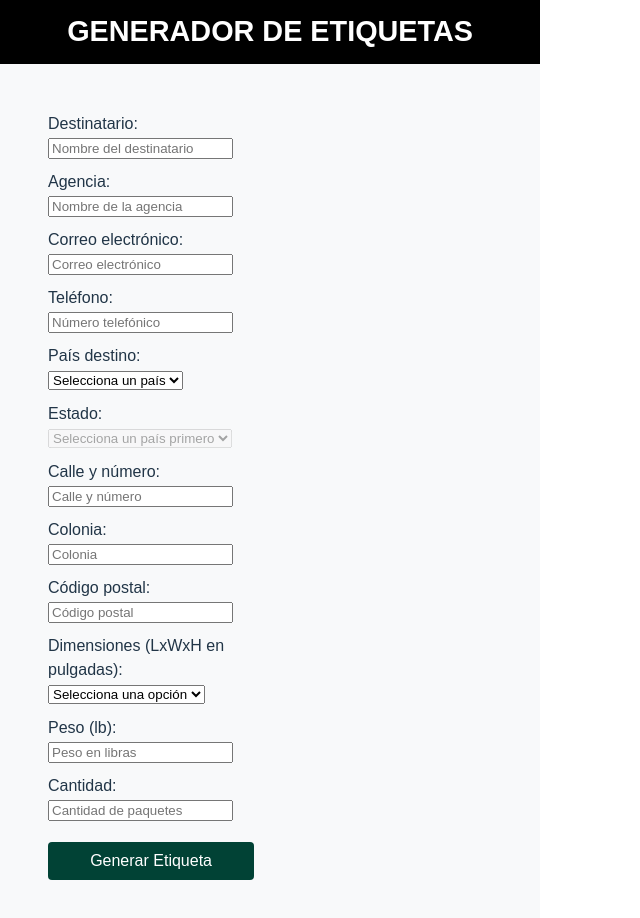
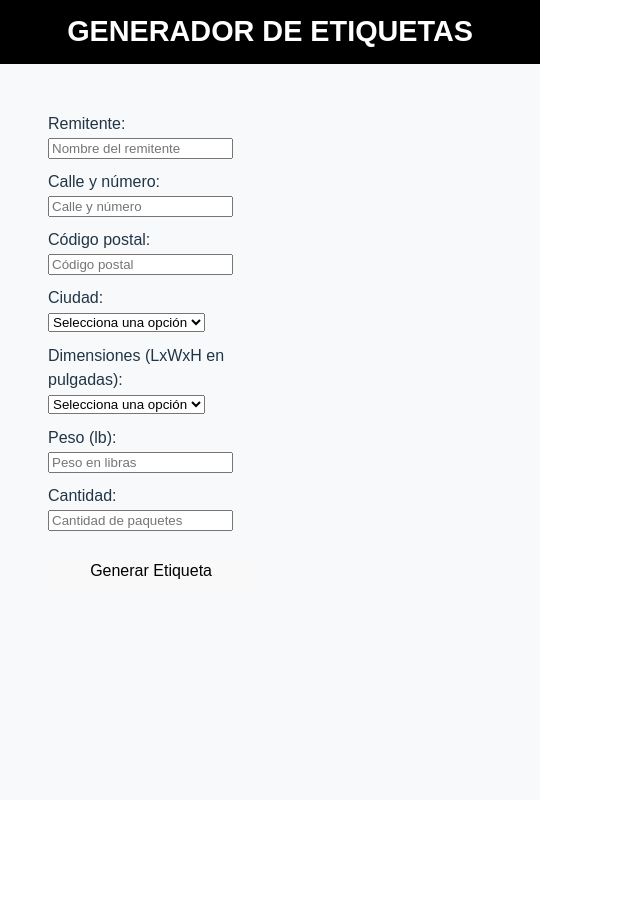
Before and after one commit to enviosns2/labelmaker, a React (Vite) app in the folder frontend/: page / in a window 1280 px wide. Shown: the top 918 px of the page, without its empty margins (0-640 px from the left). After the commit the page ends 800 px from the top, so only its background shows below. Built offline with nearby package versions, Linux system fonts and the light colour scheme.

Commit message:
feat: añadir opción 28x28x34 en dimensiones

```diff
--- a/frontend/src/components/packageform.jsx
+++ b/frontend/src/components/packageform.jsx
@@ -3,90 +3,49 @@ import axios from "axios";
 
 const PackageForm = ({ onGenerateLabel }) => {
   const [formData, setFormData] = useState({
-    recipient: "",
-    agency: "",
+    sender: "",
     street: "",
-    colonia: "", // Nuevo campo
     postalCode: "",
     city: "",
     customCity: "",
     dimensions: "",
     customDimensions: "",
     weight: "",
-    quantity: "",
-    email: "",
-    phone: "",
-    destinationCountry: "", // Nuevo campo
+    quantity: "", // Campo para cantidad
   });
 
-  const [statusMessage, setStatusMessage] = useState("");
-  const [isSubmitting, setIsSubmitting] = useState(false);
+  // URL del backend desplegado en Render
+  const API_URL =
+  process.env.NODE_ENV === "production"
+    ? "/api/packages"
+    : "http://localhost:3000/api/packages";
 
-  const API_URL =
-    process.env.NODE_ENV === "production"
-      ? "https://labelmaker.onrender.com/api/packages"
-      : "http://localhost:3000/api/packages";
-
- // Añadir mapeo de estados/entidades por país
-  const STATES = {
-    "Estados Unidos": [
-      "Alabama", "Alaska", "Arizona", "Arkansas", "California", "Carolina del Norte", "Carolina del Sur",
-      "Colorado", "Connecticut", "Dakota del Norte", "Dakota del Sur", "Delaware", "Florida", "Georgia",
-      "Hawái", "Idaho", "Illinois", "Indiana", "Iowa", "Kansas", "Kentucky", "Luisiana", "Maine",
-      "Maryland", "Massachusetts", "Míchigan", "Minnesota", "Misisipi", "Misuri", "Montana",
-      "Nebraska", "Nevada", "Nueva Hampshire", "Nueva Jersey", "Nuevo México", "Nueva York",
-      "Ohio", "Oklahoma", "Oregón", "Pensilvania", "Rhode Island", "Tennessee", "Texas", "Utah",
-      "Vermont", "Virginia", "Virginia Occidental", "Washington", "Wisconsin", "Wyoming",
-      "otro"
-    ],
-    "México": [
-      "Aguascalientes", "Baja California", "Baja California Sur", "Campeche", "Chiapas", "Chihuahua",
-      "Ciudad de México", "Coahuila", "Colima", "Durango", "Estado de México", "Guanajuato",
-      "Guerrero", "Hidalgo", "Jalisco", "Michoacán", "Morelos", "Nayarit", "Nuevo León", "Oaxaca",
-      "Puebla", "Querétaro", "Quintana Roo", "San Luis Potosí", "Sinaloa", "Sonora", "Tabasco",
-      "Tamaulipas", "Tlaxcala", "Veracruz", "Yucatán", "Zacatecas",
-      "otro"
-    ],
-    "Guatemala": [
-      "Alta Verapaz", "Baja Verapaz", "Chimaltenango", "Chiquimula", "El Progreso", "Escuintla",
-      "Guatemala", "Huehuetenango", "Izabal", "Jalapa", "Jutiapa", "Petén", "Quetzaltenango",
-      "Quiché", "Retalhuleu", "Sacatepéquez", "San Marcos", "Santa Rosa", "Sololá", "Suchitepéquez",
-      "Totonicapán", "Zacapa",
-      "otro"
-    ],
-    "El Salvador": [
-      "Ahuachapán", "Cabañas", "Chalatenango", "Cuscatlán", "La Libertad", "La Paz", "La Unión",
-      "Morazán", "San Miguel", "San Salvador", "San Vicente", "Santa Ana", "Sonsonate", "Usulután",
-      "otro"
-    ],
-  };
-
+  // Maneja los cambios en los campos del formulario
   const handleChange = (e) => {
-    const { name, value } = e.target;
-
-    // Si cambia el país, reiniciamos el estado/ciudad seleccionado y customCity
-    if (name === "destinationCountry") {
-      setFormData((prev) => ({
-        ...prev,
-        destinationCountry: value,
-        city: "",
-        customCity: "",
-      }));
-      return;
-    }
-
     setFormData({
       ...formData,
-      [name]: value,
+      [e.target.name]: e.target.value,
     });
   };
 
+  // Genera un código único basado en los datos del formulario
+  const generateUniqueCode = (data) => {
+    const timestamp = Date.now().toString(36); // Marca de tiempo en base 36
+    const clientPrefix = data.sender.slice(0, 3).toUpperCase(); // Primeras 3 letras del remitente
+    const cityPrefix =
+      data.city === "otro"
+        ? data.customCity.slice(0, 3).toUpperCase() // Ciudad personalizada
+        : data.city.slice(0, 3).toUpperCase(); // Ciudad seleccionada
+    const randomString = Math.random().toString(36).substring(2, 6).toUpperCase(); // Cadena aleatoria
+
+    return `${clientPrefix}-${cityPrefix}-${timestamp}-${randomString}`;
+  };
+
+  // Limpia los datos del formulario
   const resetForm = () => {
     setFormData({
-      recipient: "",
-      agency: "",
+      sender: "",
       street: "",
-      colonia: "",
       postalCode: "",
       city: "",
       customCity: "",
@@ -94,19 +53,14 @@ const PackageForm = ({ onGenerateLabel }) => {
       customDimensions: "",
       weight: "",
       quantity: "",
-      email: "",
-      phone: "",
-      destinationCountry: "", // Nuevo campo
     });
-    setStatusMessage("");
   };
 
+  // Validación de campos obligatorios
   const isFormValid = () => {
     const {
-      recipient,
-      agency,
+      sender,
       street,
-      colonia,
       postalCode,
       city,
       customCity,
@@ -114,74 +68,60 @@ const PackageForm = ({ onGenerateLabel }) => {
       customDimensions,
       weight,
       quantity,
-      email,
-      phone,
-      destinationCountry,
     } = formData;
 
     return (
-      recipient &&
-      agency &&
+      sender &&
       street &&
-      colonia &&
       postalCode &&
       weight &&
       quantity &&
-      email &&
       (city !== "otro" || customCity) &&
-      (dimensions !== "otro" || customDimensions) &&
-      destinationCountry
+      (dimensions !== "otro" || customDimensions)
     );
   };
 
+  // Maneja el envío del formulario
   const handleSubmit = async (e) => {
     e.preventDefault();
 
     if (!isFormValid()) {
-      setStatusMessage("Por favor, completa todos los campos obligatorios.");
+      alert("Por favor, completa todos los campos.");
       return;
     }
 
+    const uniqueCode = generateUniqueCode(formData);
+
+    // Construir el paquete con los datos del formulario
     const packageData = {
-      recipient: formData.recipient,
-      agency: formData.agency,
+      paquete_id: uniqueCode,
+      uniqueCode,
+      sender: formData.sender,
       street: formData.street,
-      colonia: formData.colonia,
       postalCode: formData.postalCode,
-      city:
-        formData.city === "otro"
-          ? formData.customCity
-          : formData.city,
+      city: formData.city === "otro" ? formData.customCity : formData.city,
       dimensions:
         formData.dimensions === "otro"
           ? formData.customDimensions
           : formData.dimensions,
       weight: formData.weight,
       quantity: formData.quantity,
-      email: formData.email,
-      phone: formData.phone,
-      destinationCountry: formData.destinationCountry,
     };
 
-    setStatusMessage("Enviando datos...");
-    setIsSubmitting(true);
+    // Mostrar la etiqueta en el frontend
+    onGenerateLabel(packageData);
 
+    // Enviar los datos al backend
     try {
       const response = await axios.post(API_URL, packageData);
-      console.log("✅ Respuesta del servidor:", response.data);
-
-      if (response.data && response.data.paquete_id) {
-        setStatusMessage("Paquete guardado con éxito.");
-        onGenerateLabel(response.data);
-        resetForm();
-      } else {
-        setStatusMessage("Error: La respuesta del servidor no contiene un paquete_id.");
-      }
+      console.log("Paquete guardado en la base de datos:", response.data);
+      alert("Paquete guardado con éxito.");
+      resetForm();
     } catch (error) {
-      console.error("❌ Error al guardar el paquete:", error.response || error.message);
-      setStatusMessage("Error al guardar el paquete. Intenta nuevamente.");
-    } finally {
-      setIsSubmitting(false);
+      console.error("Error al guardar el paquete:", error);
+      alert(
+        "Hubo un error al intentar guardar el paquete. Por favor, intenta nuevamente."
+      );
     }
   };
 
@@ -190,105 +130,19 @@ const PackageForm = ({ onGenerateLabel }) => {
       onSubmit={handleSubmit}
       style={{ display: "flex", flexDirection: "column", gap: "10px" }}
     >
+      {/* Campos del formulario */}
       <div>
         <label>
-          Destinatario:
+          Remitente:
           <input
             type="text"
-            name="recipient"
-            value={formData.recipient}
+            name="sender"
+            value={formData.sender}
             onChange={handleChange}
-            placeholder="Nombre del destinatario"
+            placeholder="Nombre del remitente"
             required
           />
         </label>
-      </div>
-      <div>
-        <label>
-          Agencia:
-          <input
-            type="text"
-            name="agency"
-            value={formData.agency}
-            onChange={handleChange}
-            placeholder="Nombre de la agencia"
-            required
-          />
-        </label>
-      </div>
-      <div>
-        <label>
-          Correo electrónico:
-          <input
-            type="email"
-            name="email"
-            value={formData.email}
-            onChange={handleChange}
-            placeholder="Correo electrónico"
-            required
-          />
-        </label>
-      </div>
-      <div>
-        <label>
-          Teléfono:
-          <input
-            type="tel"
-            name="phone"
-            value={formData.phone}
-            onChange={handleChange}
-            placeholder="Número telefónico"
-          />
-        </label>
-      </div>
-      <div>
-        <label>
-          País destino:
-          <select
-            name="destinationCountry"
-            value={formData.destinationCountry}
-            onChange={handleChange}
-            required
-          >
-            <option value="">Selecciona un país</option>
-            <option value="Estados Unidos">Estados Unidos</option>
-            <option value="México">México</option>
-            <option value="Guatemala">Guatemala</option>
-            <option value="El Salvador">El Salvador</option>
-          </select>
-        </label>
-      </div>
-      <div>
-        <label>
-          Estado:
-          <select
-            name="city"
-            value={formData.city}
-            onChange={handleChange}
-            required
-            disabled={!formData.destinationCountry} // deshabilitado hasta elegir país
-          >
-            <option value="">{formData.destinationCountry ? "Selecciona una opción" : "Selecciona un país primero"}</option>
-            {/* Mostrar solo los estados del país seleccionado */}
-            {formData.destinationCountry &&
-              STATES[formData.destinationCountry]?.map((st) => (
-                <option key={st} value={st === "otro" ? "otro" : st}>
-                  {st === "otro" ? "Otro" : st}
-                </option>
-              ))}
-          </select>
-        </label>
-        {formData.city === "otro" && (
-          <input
-            type="text"
-            name="customCity"
-            value={formData.customCity}
-            onChange={handleChange}
-            placeholder="Especifica la ciudad"
-            style={{ marginTop: "5px" }}
-            required
-          />
-        )}
       </div>
       <div>
         <label>
@@ -305,19 +159,6 @@ const PackageForm = ({ onGenerateLabel }) => {
       </div>
       <div>
         <label>
-          Colonia:
-          <input
-            type="text"
-            name="colonia"
-            value={formData.colonia}
-            onChange={handleChange}
-            placeholder="Colonia"
-            required
-          />
-        </label>
-      </div>
-      <div>
-        <label>
           Código postal:
           <input
             type="text"
@@ -328,6 +169,34 @@ const PackageForm = ({ onGenerateLabel }) => {
             required
           />
         </label>
+      </div>
+      <div>
+        <label>
+          Ciudad:
+          <select
+            name="city"
+            value={formData.city}
+            onChange={handleChange}
+            required
+          >
+            <option value="">Selecciona una opción</option>
+            <option value="Jalisco">Jalisco</option>
+            <option value="Michoacán">Michoacán</option>
+            <option value="Guanajuato">Guanajuato</option>
+            <option value="otro">Otro</option>
+          </select>
+        </label>
+        {formData.city === "otro" && (
+          <input
+            type="text"
+            name="customCity"
+            value={formData.customCity}
+            onChange={handleChange}
+            placeholder="Especifica la ciudad"
+            style={{ marginTop: "5px" }}
+            required
+          />
+        )}
       </div>
       <div>
         <label>
@@ -349,6 +218,7 @@ const PackageForm = ({ onGenerateLabel }) => {
             <option value="24x24x30">24x24x30</option>
             <option value="27x27x27">27x27x27</option>
             <option value="30x30x30">30x30x30</option>
+            <option value="28x28x34">28x28x34</option>
             <option value="otro">Otro</option>
           </select>
         </label>
@@ -390,22 +260,9 @@ const PackageForm = ({ onGenerateLabel }) => {
           />
         </label>
       </div>
-      <button
-        type="submit"
-        style={{
-          marginTop: "10px",
-          backgroundColor: "#014235",
-          color: "#fff",
-          border: "none",
-          padding: "10px 20px",
-          borderRadius: "4px",
-          cursor: "pointer",
-        }}
-        disabled={isSubmitting}
-      >
-        {isSubmitting ? "Enviando..." : "Generar Etiqueta"}
+      <button type="submit" style={{ marginTop: "10px" }}>
+        Generar Etiqueta
       </button>
-      {statusMessage && <p>{statusMessage}</p>}
     </form>
   );
 };
```
